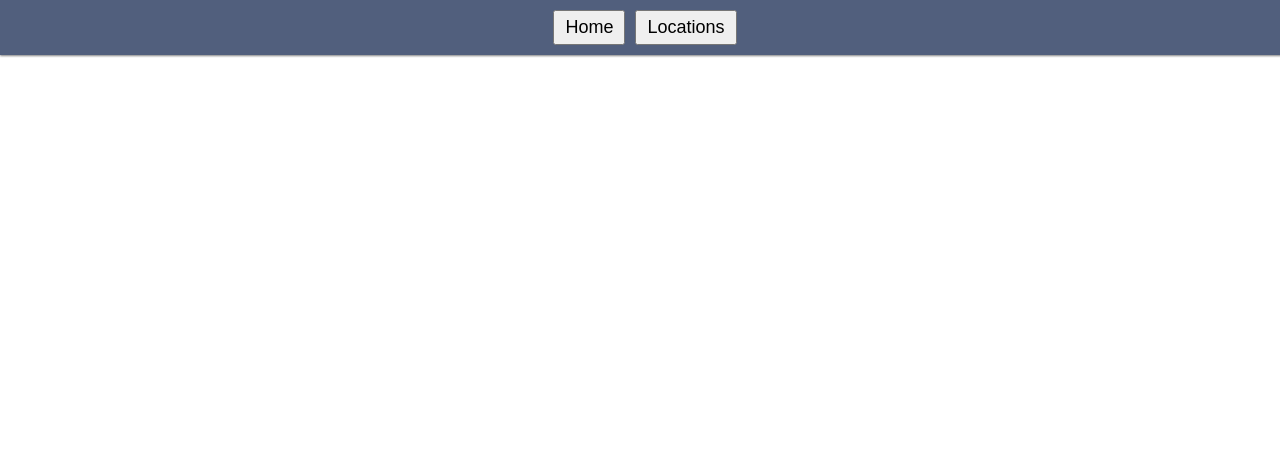
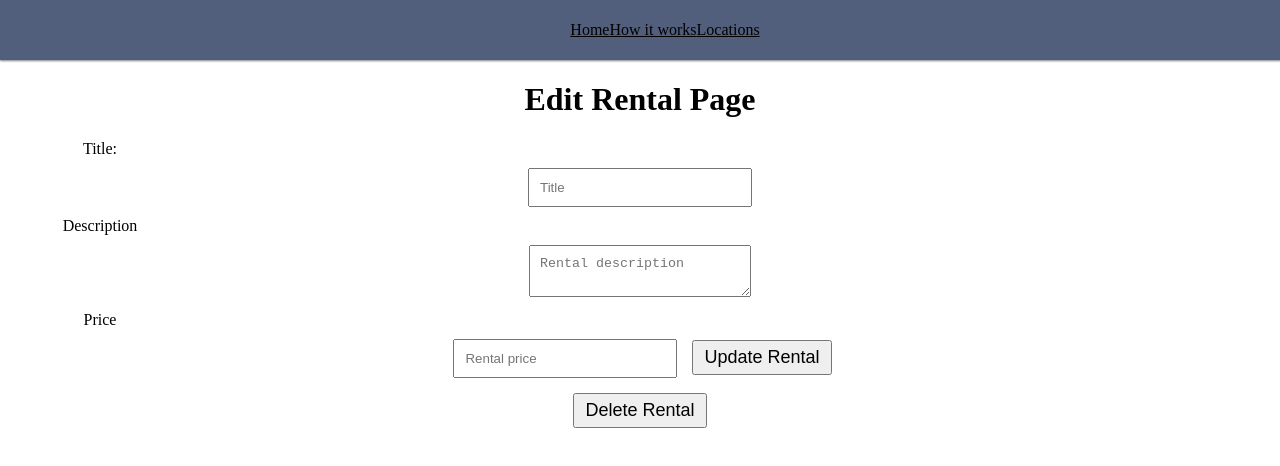
Before and after one commit to alexxvin/beach-rentals-client, a React (Create React App) app: page /rentals/edit/1 in a window 1280 px wide. Before the commit this address had no page. Shown: the top 466 px of the page. Built offline with nearby package versions, Linux system fonts and the light colour scheme; no server answers.

Commit message:
complete navbar edit rental component

```diff
--- a/src/App.css
+++ b/src/App.css
@@ -42,3 +42,6 @@
   background-color: white;
 
   }
+#rentalDetailsImage{
+  width: 30%;
+}
--- a/src/App.js
+++ b/src/App.js
@@ -8,6 +8,7 @@
 import EditLocation from "./components/EditLocation";
 import RentalDetailsPage from "./components/RentalDetailsPage";
 import RentalCard from "./components/RentalCard";
+import EditRental from "./components/EditRental";
 
 function App() {
   return (
@@ -18,10 +19,8 @@
         <Route path="/location" element={<LocationsPage />} />
         <Route path="/location/:locationId" element={<LocationDetailsPage />} />
         <Route path="/location/edit/:locationId" element={<EditLocation />} />
-        <Route
-          path="/rentals/:rentalId"
-          element={<RentalDetailsPage locationId />}
-        />
+        <Route path="/rentals/:rentalId" element={<RentalDetailsPage />} />
+        <Route path="/rentals/edit/:rentalId" element={<EditRental />} />
       </Routes>
     </div>
   );
--- a/src/components/AddRental.js
+++ b/src/components/AddRental.js
@@ -36,6 +36,7 @@
           type="text"
           name="title"
           value={title}
+          placeholder="Rental title"
           onChange={(e) => setTitle(e.target.value)}
         />
         <label>Description</label>
@@ -43,6 +44,7 @@
           type="text"
           name="description"
           value={description}
+          placeholder="Rental description"
           onChange={(e) => setDescription(e.target.value)}
         />
         <label>Price</label>
@@ -50,6 +52,7 @@
           type="number"
           name="price"
           value={price}
+          placeholder="Rental Price"
           onChange={(e) => setPrice(e.target.value)}
         />
         <button type="submit">Add Rental</button>
--- a/src/components/EditLocation.js
+++ b/src/components/EditLocation.js
@@ -19,7 +19,6 @@
       .get(`${API_URL}/api/location/${locationId}`)
       .then((response) => {
         const oneLocation = response.data;
-
         setStreet(oneLocation.street);
         setCity(oneLocation.city);
         setState(oneLocation.state);
@@ -40,7 +39,7 @@
       });
   };
 
-  const deleteProject = () => {
+  const deleteLocation = () => {
     axios
       .delete(`${API_URL}/api/location/${locationId}`)
       .then(() => {
@@ -99,9 +98,9 @@
           onChange={(e) => setZip(e.target.value)}
         />
 
-        <button type="submit">Update Project</button>
-        <button onClick={deleteProject}>Delete Project</button>
+        <button type="submit">Update Location</button>
       </form>
+      <button onClick={deleteLocation}>Delete Location</button>
     </div>
   );
 }
--- /dev/null
+++ b/src/components/EditRental.js
@@ -0,0 +1,87 @@
+import { useState, useEffect } from "react";
+import { useParams } from "react-router-dom";
+import { useNavigate } from "react-router-dom";
+import axios from "axios";
+
+const API_URL = "http://localhost:5005";
+
+function EditRental(props) {
+  const [title, setTitle] = useState("");
+  const [description, setDescription] = useState("");
+  const [price, setPrice] = useState("");
+  const [rentalPic, setRentalPic] = useState("");
+
+  const { rentalId } = useParams();
+  const navigate = useNavigate();
+
+  useEffect(() => {
+    axios
+      .get(`${API_URL}/api/rentals/${rentalId}`)
+      .then((response) => {
+        const oneRental = response.data;
+        setTitle(oneRental.title);
+        setDescription(oneRental.description);
+        setPrice(oneRental.price);
+        setRentalPic(oneRental.rentalPic);
+      })
+      .catch((error) => console.log(error));
+  }, [rentalId]);
+
+  const handleFormSubmit = (e) => {
+    e.preventDefault();
+    const requestBody = { title, description, price };
+
+    axios
+      .put(`${API_URL}/api/rentals/${rentalId}`, requestBody)
+      .then((response) => {
+        navigate(`/rentals/${rentalId}`);
+      });
+  };
+
+  const deleteRental = () => {
+    axios
+      .delete(`${API_URL}/api/rentals/${rentalId}`)
+      .then(() => {
+        navigate("/location");
+      })
+      .catch((error) => console.log(error));
+  };
+
+  return (
+    <div className="EditRental">
+      <h1>Edit Rental Page</h1>
+
+      <form onSubmit={handleFormSubmit}>
+        <label>Title:</label>
+        <input
+          type="text"
+          name="title"
+          value={title}
+          placeholder="Title"
+          onChange={(e) => setTitle(e.target.value)}
+        />
+        <label>Description</label>
+        <textarea
+          type="text"
+          name="description"
+          value={description}
+          placeholder="Rental description"
+          onChange={(e) => setDescription(e.target.value)}
+        />
+        <label>Price</label>
+        <input
+          type="number"
+          name="price"
+          value={price}
+          placeholder="Rental price"
+          onChange={(e) => setPrice(e.target.value)}
+        />
+        {/* <img src={rentalPic} id="rentalDetailsImage" alt="rentalimage" /> */}
+        <button type="submit">Update Rental</button>
+      </form>
+      <button onClick={deleteRental}>Delete Rental</button>
+    </div>
+  );
+}
+
+export default EditRental;
--- a/src/components/HomePage.js
+++ b/src/components/HomePage.js
@@ -1,7 +1,10 @@
+import ReactPlayer from "react-player";
+
 function HomePage() {
   return (
     <div>
       <h1>Homepage</h1>
+      <ReactPlayer url="https://www.youtube.com/watch?v=yXOe5mvalRw" playing />
     </div>
   );
 }
--- a/src/components/LocationDetailsPage.js
+++ b/src/components/LocationDetailsPage.js
@@ -2,15 +2,13 @@
 import axios from "axios";
 import { Link, useParams } from "react-router-dom";
 import AddRental from "./AddRental";
-import RentalCard from "./RentalCard";
 
 const API_URL = "http://localhost:5005";
 
 function LocationDetailsPage() {
-  // console.log({ rental });
   const [location, setLocation] = useState(null);
   const { locationId } = useParams();
-  // console.log("LocationId from useParams", locationId);
+  const [rentalPic, setRentalPic] = useState("");
 
   const getLocation = () => {
     axios
@@ -19,8 +17,6 @@
         const oneLocation = response.data;
         setLocation(oneLocation);
         console.log("Location details page ===>>", oneLocation);
-
-        // console.log("Location ID ==>", oneLocation._id);
       })
       .catch((error) => console.log(error));
   };
@@ -43,15 +39,6 @@
 
       {location &&
         location.rentals.map((rental, id) => (
-          // <li className="RentalCard card" key="{rental._id}">
-          //   <h3>{rental.title}</h3>
-          //   <h3>Description</h3>
-          //   <p>{rental.description}</p>
-          //   <h3>Price:</h3>
-          //   <p>{rental.price}</p>
-
-          // <img id="rentalPic" src={rental.rentalPic} alt="rental pic" />
-          // <RentalCard key={id} {...rental} />
           <div key={id} className="RentalCard card">
             <h2>{rental.title}</h2>
             <h3>Description:</h3>
@@ -61,18 +48,16 @@
             {rental.rentalPic && (
               <img id="rentalPic" src={rental.rentalPic} alt="rental pic" />
             )}
-            {!rental.rentalPic && <button>Add rental picture</button>}
+            {/* {!rental.rentalPic && <button>Add rental picture</button>} */}
 
             <Link to={`/rentals/${rental._id}`}>
               <button>More info</button>
             </Link>
           </div>
-
-          // </li>
         ))}
 
       <Link to="/location">
-        <button>Back to locations</button>
+        <button>Back to Locations</button>
       </Link>
       <Link to={`/location/edit/${locationId}`}>
         <button>Edit Location</button>
--- a/src/components/LocationsPage.js
+++ b/src/components/LocationsPage.js
@@ -1,6 +1,5 @@
 import { useState, useEffect } from "react";
 import axios from "axios";
-import { Link } from "react-router-dom";
 import AddLocation from "./AddLocation";
 import LocationCard from "./LocationCard";
 
@@ -24,20 +23,10 @@
       <h3>Locations Page</h3>
       <AddLocation refreshLocations={getAllLocations} />
 
-      {
-        locations.map((location, id) => {
-          console.log(location);
-          return <LocationCard key={id} {...location} />;
-        })
-        // return (
-
-        //   <div className="LocationCard card" key={location._id}>
-        //     <Link to={`/location/${location._id}`}>
-        //       <h3>{location.name}</h3>
-        //     </Link>
-        //   </div>
-        // );
-      }
+      {locations.map((location, id) => {
+        console.log(location);
+        return <LocationCard key={id} {...location} />;
+      })}
     </div>
   );
 }
--- a/src/components/Navbar.js
+++ b/src/components/Navbar.js
@@ -1,15 +1,28 @@
-import { Link } from "react-router-dom";
+import { Link, NavLink } from "react-router-dom";
 
 function Navbar() {
   return (
-    <nav>
-      <Link to="/">
-        <button>Home</button>
-      </Link>
-
-      <Link to="/location">
-        <button>Locations</button>
-      </Link>
+    <nav className="Navbar">
+      <ul>
+        <NavLink
+          to="/"
+          className={({ isActive }) => (isActive ? "selected" : "")}
+        >
+          Home
+        </NavLink>
+        <NavLink
+          to="how-it-works"
+          className={({ isActive }) => (isActive ? "selected" : "")}
+        >
+          How it works
+        </NavLink>
+        <NavLink
+          to="location"
+          className={({ isActive }) => (isActive ? "selected" : "")}
+        >
+          Locations
+        </NavLink>
+      </ul>
     </nav>
   );
 }
--- a/src/components/RentalCard.js
+++ b/src/components/RentalCard.js
@@ -13,7 +13,7 @@
       {props.rentalPic && (
         <img id="rentalPic" src={props.rentalPic} alt="rental pic" />
       )}
-      {!props.rentalPic && <button>Add rental picture</button>}
+      {!props.rentalPic && <button>Add Rental Picture</button>}
       <Link to={`/rentals/${props._id}`}>
         <button>More info</button>
       </Link>
```
Also changed, not shown: src/components/AddPicture.js (+42 -1 lines), src/components/RentalDetailsPage.js (+44 -34 lines).
